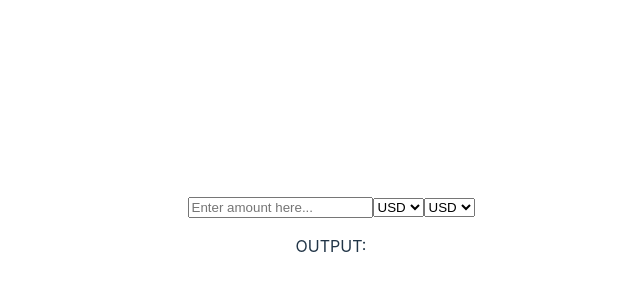
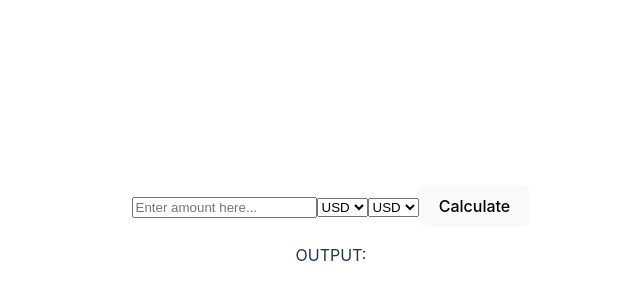
Before and after one commit to vikram-codes/Currency-Convertor, a React (Vite) app: page / in a window 1280 px wide. Shown: the part 166-466 px from the top of the page, without its empty margins (309-949 px from the left). Built offline with nearby package versions, Linux system fonts and the light colour scheme; no server answers.

Commit message:
Made handlingAPI() function

```diff
--- a/src/App.jsx
+++ b/src/App.jsx
@@ -11,23 +11,16 @@ function App() {
   const currTo = "INR";
   const currAmount = 100;
 
-  function callApi() {
-    fetch(`https://api.frankfurter.app/latest?amount=100&from=USD&to=INR`)
-      .then((response) => {
-        if (!response.ok) {
-          throw new Error("Network response was not ok");
-        }
-        return response.json();
-      })
-      .then((data) => {
-        console.log(data);
-      })
-      .catch((error) => {
-        console.error("Error:", error);
-      });
+  async function handlingAPI() {
+    const res = await fetch(
+      `https://api.frankfurter.app/latest?amount=${currAmount}&from=${currFrom}&to=${currTo}`
+    );
+    if (!res.ok) {
+      throw new Error("Network response was not ok");
+    }
+    const data = await res.json();
+    setTo(data.rates);
   }
-  callApi();
-
   return (
     <>
       <input type="NUMBER" placeholder="Enter amount here..." />
@@ -43,7 +36,8 @@ function App() {
         <option value="CAD">CAD</option>
         <option value="INR">INR</option>
       </select>
-      <p>OUTPUT:</p>
+      <button onClick={() => handlingAPI}>Calculate</button>
+      <p>OUTPUT:{to.INR}</p>
     </>
   );
 }
```
